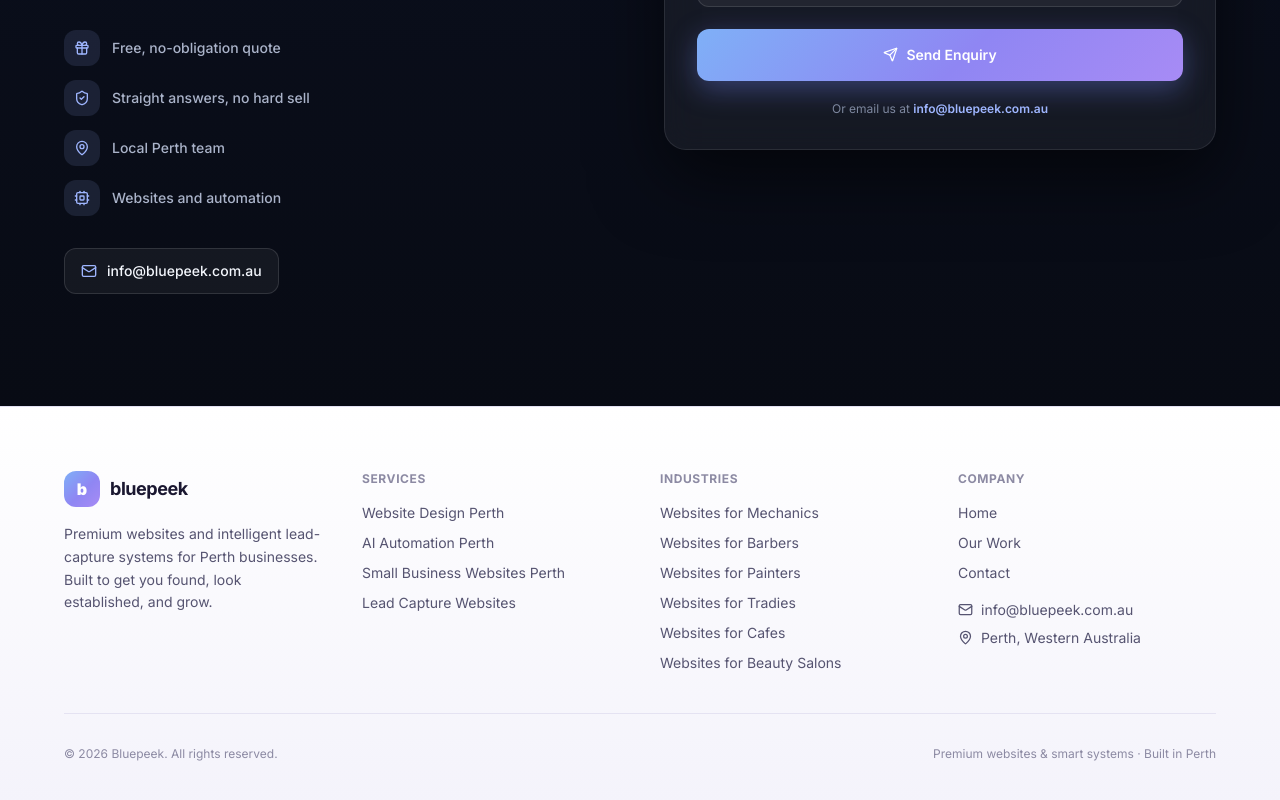
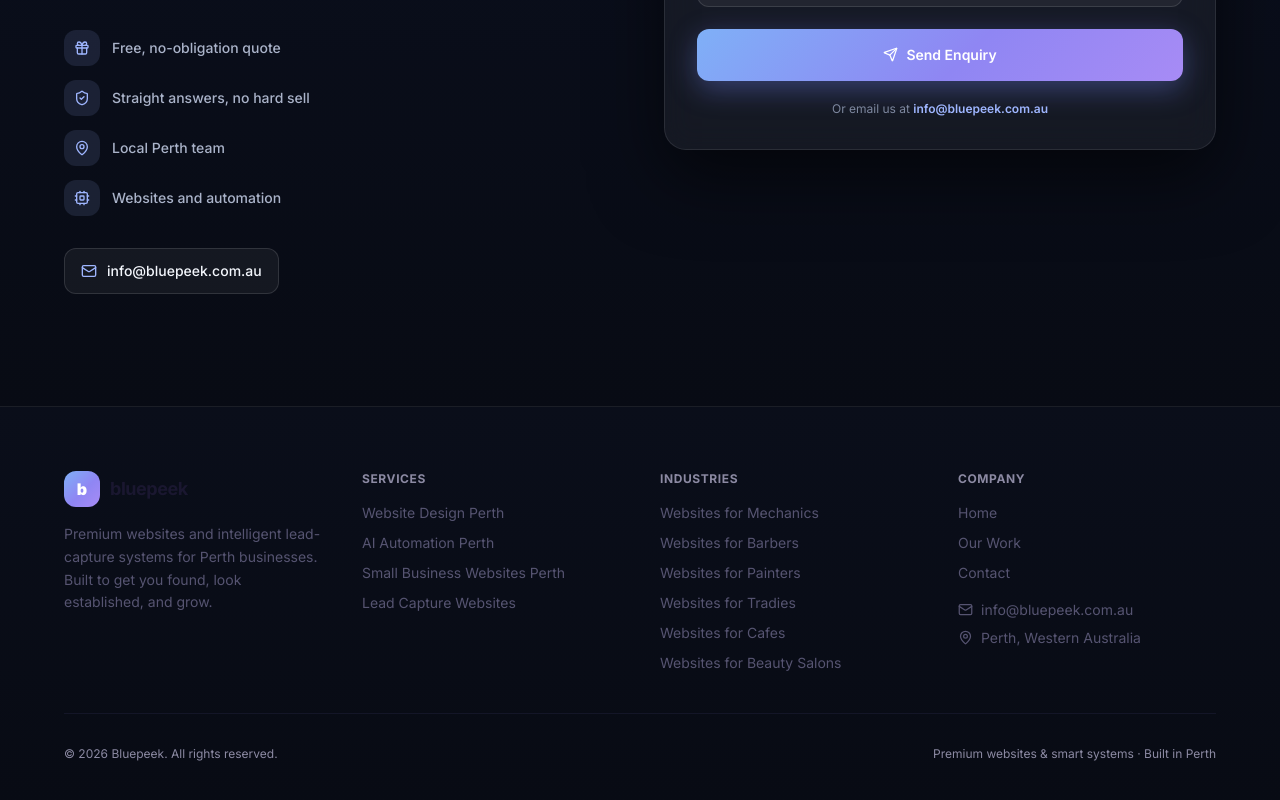
Before and after one commit to zachcolvillez-stack/bluepeek-website, a Next.js app: page / in a window 1280 px wide. Shown: the part 9362-10162 px from the top of the page. Built offline with nearby package versions, Linux system fonts and the light colour scheme.

Commit message:
auto-save: SiteFooter.jsx

```diff
--- a/components/site/SiteFooter.jsx
+++ b/components/site/SiteFooter.jsx
@@ -5,7 +5,7 @@ import { SITE, SERVICES, INDUSTRIES, u } from '../../lib/site'
 /* Rich footer with sitewide internal links — used across all pages. */
 export default function SiteFooter() {
   return (
-    <footer className="relative px-6 pt-16 pb-10" style={{ background: 'linear-gradient(180deg, #ffffff 0%, #f4f3fb 100%)', borderTop: '1px solid rgba(99,91,168,0.12)' }}>
+    <footer className="relative px-6 pt-16 pb-10" style={{ background: 'linear-gradient(180deg, #0a0e1a 0%, #080b14 100%)', borderTop: '1px solid rgba(255,255,255,0.08)' }}>
       <div className="max-w-6xl mx-auto">
         <div className="grid md:grid-cols-4 gap-10 pb-10" style={{ borderBottom: '1px solid rgba(99,91,168,0.12)' }}>
           {/* Brand */}
```
